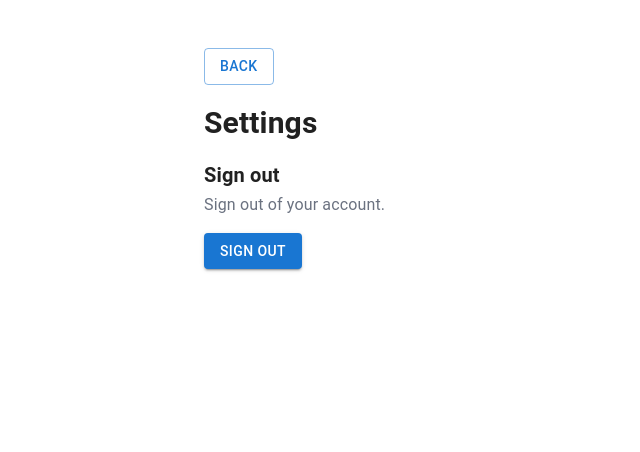
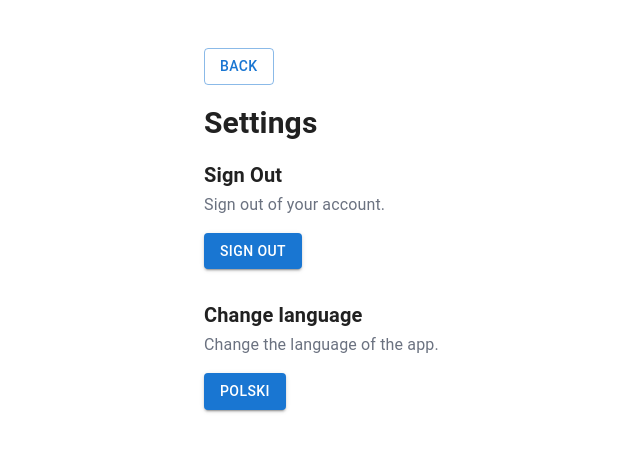
Before and after one commit to rejnowicz281/schedule, a React (Vite) app: page /settings in a window 1280 px wide. Shown: the top 452 px of the page, without its empty margins (14-654 px from the left). Built offline with nearby package versions, Linux system fonts and the light colour scheme; no server answers; sample sign-in values are in the browser's storage.

Commit message:
Implement localization

```diff
--- a/package.json
+++ b/package.json
@@ -22,9 +22,12 @@
         "@mui/x-date-pickers": "^5.0.15",
         "autoprefixer": "^10.4.20",
         "firebase": "^10.13.1",
+        "i18next": "^23.14.0",
+        "i18next-browser-languagedetector": "^8.0.0",
         "postcss": "^8.4.41",
         "react": "^18.3.1",
         "react-dom": "^18.3.1",
+        "react-i18next": "^15.0.1",
         "react-router-dom": "^6.26.1",
         "tailwindcss": "^3.4.10"
     },
--- a/src/components/auth/github-login-button.tsx
+++ b/src/components/auth/github-login-button.tsx
@@ -2,8 +2,11 @@ import { auth, db, githubProvider } from "@/utils/firebase";
 import { Button } from "@mui/material";
 import { signInWithPopup } from "firebase/auth";
 import { doc, getDoc, setDoc } from "firebase/firestore";
+import { useTranslation } from "react-i18next";
 
 export default function GithubLoginButton() {
+    const { t } = useTranslation();
+
     const handleGitHubLogin = async () => {
         try {
             const result = await signInWithPopup(auth, githubProvider);
@@ -25,7 +28,7 @@ export default function GithubLoginButton() {
 
     return (
         <Button variant="contained" onClick={handleGitHubLogin}>
-            Login with GitHub
+            {t("Login With Github")}
         </Button>
     );
 }
--- a/src/components/auth/sign-out-button.tsx
+++ b/src/components/auth/sign-out-button.tsx
@@ -1,10 +1,13 @@
 import { auth } from "@/utils/firebase";
 import { Button } from "@mui/material";
+import { useTranslation } from "react-i18next";
 
 export default function SignOutButton() {
+    const { t } = useTranslation();
+
     return (
         <Button variant="contained" onClick={() => auth.signOut()}>
-            Sign Out
+            {t("Sign Out")}
         </Button>
     );
 }
--- a/src/components/calendar/custom-appointment-form/basic-layout/pinned-users-section/dialog.tsx
+++ b/src/components/calendar/custom-appointment-form/basic-layout/pinned-users-section/dialog.tsx
@@ -15,10 +15,13 @@ import {
 } from "@mui/material";
 import { collection, getDocs } from "firebase/firestore";
 import { useEffect, useState } from "react";
+import { useTranslation } from "react-i18next";
 import { PinnedUsersProps } from ".";
 
 export default function PinnedUsersDialog({ pinnedUsers, onPinnedUsersChange }: PinnedUsersProps) {
     const [open, setOpen] = useState(false);
+    const { t } = useTranslation();
+
     const [users, setUsers] = useState<User[]>([]);
 
     useEffect(() => {
@@ -64,7 +67,7 @@ export default function PinnedUsersDialog({ pinnedUsers, onPinnedUsersChange }:
                 <SwapVert className="w-4 h-4" />
             </button>
             <Dialog onClose={onClose} open={open}>
-                <DialogTitle sx={{ pb: 0 }}>Pinned Users</DialogTitle>
+                <DialogTitle sx={{ pb: 0 }}>{t("Pinned Users")}</DialogTitle>
 
                 <List>
                     {users.map((user) => (
--- a/src/components/calendar/custom-appointment-form/basic-layout/pinned-users-section/index.tsx
+++ b/src/components/calendar/custom-appointment-form/basic-layout/pinned-users-section/index.tsx
@@ -1,6 +1,7 @@
 import { User } from "@/types/user";
 import { Avatar, Tooltip } from "@mui/material";
 import Typography from "@mui/material/Typography";
+import { useTranslation } from "react-i18next";
 import PinnedUsersDialog from "./dialog";
 
 export type PinnedUsersProps = {
@@ -10,6 +11,8 @@ export type PinnedUsersProps = {
 };
 
 export default function PinnedUsersSection({ readOnly, pinnedUsers, onPinnedUsersChange }: PinnedUsersProps) {
+    const { t } = useTranslation();
+
     return (
         <div>
             <div className="flex gap-2 items-center">
@@ -21,7 +24,7 @@ export default function PinnedUsersSection({ readOnly, pinnedUsers, onPinnedUser
                         paddingTop: "16px"
                     }}
                 >
-                    Pinned Users
+                    {t("Pinned Users")}
                 </Typography>
                 {!readOnly && <PinnedUsersDialog pinnedUsers={pinnedUsers} onPinnedUsersChange={onPinnedUsersChange} />}
             </div>
--- a/src/components/calendar/index.tsx
+++ b/src/components/calendar/index.tsx
@@ -17,6 +17,7 @@ import {
     WeekView
 } from "@devexpress/dx-react-scheduler-material-ui";
 import { Paper } from "@mui/material";
+import { useTranslation } from "react-i18next";
 import CustomAppointmentComponent from "./custom-appointment-component";
 import CustomAppointmentFormBasicLayout from "./custom-appointment-form/basic-layout";
 import CustomAppointmentTooltipContent from "./custom-appointment-tooltip/content";
@@ -26,34 +27,49 @@ import FilterSetter from "./filter-setter";
 export default function Calendar() {
     const calendarAppointments = useCalendarAppointments();
 
+    const { t, i18n } = useTranslation();
+
     if (!calendarAppointments) return null;
 
     const { appointments, onCommitChanges, editingAppointment, onEditingAppointmentChange, filters, setFilters } =
         calendarAppointments;
 
     return (
-        <div className="relative bg-red-300 flex-1 overflow-y-hidden">
+        <div className="flex-1 relative overflow-y-hidden">
             <Paper className="absolute inset-0">
                 <FilterSetter filters={filters} setFilters={setFilters} />
-                <Scheduler height="auto" data={appointments}>
+                <Scheduler firstDayOfWeek={1} locale={i18n.language} height="auto" data={appointments}>
                     <ViewState />
                     <EditingState
                         editingAppointment={editingAppointment}
                         onEditingAppointmentChange={onEditingAppointmentChange}
                         onCommitChanges={onCommitChanges}
                     />
-                    <WeekView />
-                    <DayView />
-                    <MonthView />
+                    <WeekView name={t("week-view")} displayName={t("Week")} />
+                    <DayView name={t("day-view")} displayName={t("Day")} />
+                    <MonthView name={t("month-view")} displayName={t("Month")} />
                     <Toolbar />
                     <DateNavigator />
-                    <TodayButton />
+                    <TodayButton
+                        messages={{
+                            today: t("Today")
+                        }}
+                    />
                     <ViewSwitcher />
-                    <AllDayPanel />
+                    <AllDayPanel messages={{ allDay: t("All Day") }} />
                     <EditRecurrenceMenu
                         layoutComponent={(props) =>
                             editingAppointment?.isReadOnly ? null : <EditRecurrenceMenu.Layout {...props} />
                         }
+                        messages={{
+                            current: t("This appointment"),
+                            currentAndFollowing: t("This and following appointments"),
+                            all: t("All appointments"),
+                            menuEditingTitle: t("Edit recurring appointment"),
+                            menuDeletingTitle: t("Delete recurring appointment"),
+                            cancelButton: t("Cancel"),
+                            commitButton: t("Ok")
+                        }}
                     />
                     <Appointments appointmentComponent={CustomAppointmentComponent} />
                     <DragDropProvider
@@ -73,6 +89,38 @@ export default function Calendar() {
                         showCloseButton
                     />
                     <AppointmentForm
+                        messages={{
+                            allDayLabel: t("All Day"),
+                            titleLabel: t("Title"),
+                            commitCommand: t("Save"),
+                            moreInformationLabel: t("More Information"),
+                            repeatLabel: t("Repeat"),
+                            notesLabel: t("Notes"),
+                            never: t("Never"),
+                            daily: t("Daily"),
+                            weekly: t("Weekly"),
+                            monthly: t("Monthly"),
+                            yearly: t("Yearly"),
+                            repeatEveryLabel: t("Repeat every"),
+                            daysLabel: t("day(s)"),
+                            endRepeatLabel: t("End repeat"),
+                            onLabel: t("On"),
+                            afterLabel: t("After"),
+                            occurrencesLabel: t("occurrence(s)"),
+                            weeksOnLabel: t("week(s) on:"),
+                            monthsLabel: t("month(s)"),
+                            ofEveryMonthLabel: t("of every month"),
+                            theLabel: t("The"),
+                            firstLabel: t("First"),
+                            secondLabel: t("Second"),
+                            thirdLabel: t("Third"),
+                            fourthLabel: t("Fourth"),
+                            lastLabel: t("Last"),
+                            yearsLabel: t("year(s)"),
+                            ofLabel: t("of"),
+                            everyLabel: t("Every"),
+                            detailsLabel: t("Details")
+                        }}
                         readOnly={editingAppointment?.isReadOnly}
                         basicLayoutComponent={CustomAppointmentFormBasicLayout}
                     />
--- /dev/null
+++ b/src/components/general/change-language-button.tsx
@@ -0,0 +1,12 @@
+import { Button } from "@mui/material";
+import { useTranslation } from "react-i18next";
+
+export default function ChangeLanguageButton() {
+    const { i18n } = useTranslation();
+
+    return (
+        <Button variant="contained" onClick={() => i18n.changeLanguage(i18n.language === "en" ? "pl" : "en")}>
+            {i18n.language === "en" ? "English" : "Polski"}
+        </Button>
+    );
+}
--- a/src/main.tsx
+++ b/src/main.tsx
@@ -4,6 +4,7 @@ import * as React from "react";
 import * as ReactDOM from "react-dom/client";
 import App from "./App";
 import "./index.css";
+import "./utils/i18n.ts";
 
 const rootElement = document.getElementById("root");
 const root = ReactDOM.createRoot(rootElement!);
--- a/src/pages/settings.tsx
+++ b/src/pages/settings.tsx
@@ -1,23 +1,36 @@
 import SignOutButton from "@/components/auth/sign-out-button";
+import ChangeLanguageButton from "@/components/general/change-language-button";
 import { Button } from "@mui/material";
+import { useTranslation } from "react-i18next";
 import { Link } from "react-router-dom";
 
 export default function SettingsPage() {
+    const { t } = useTranslation();
+
     return (
         <div className="flex-1 flex justify-center">
             <div className="py-12 px-7 max-w-[900px] w-full">
                 <Link to="/">
-                    <Button variant="outlined">Back</Button>
+                    <Button variant="outlined">{t("Back")}</Button>
                 </Link>
-                <h1 className="text-3xl font-semibold">Settings</h1>
+                <h1 className="text-3xl font-semibold">{t("Settings")}</h1>
 
                 <div className="flex flex-col gap-8">
                     <div className="flex flex-col gap-4 items-start">
                         <div className="flex flex-col gap-1">
-                            <h2 className="m-0 font-semibold text-xl">Sign out</h2>
-                            <p className="m-0 text-gray-500 dark:text-gray-400">Sign out of your account.</p>
+                            <h2 className="m-0 font-semibold text-xl">{t("Sign Out")}</h2>
+                            <p className="m-0 text-gray-500 dark:text-gray-400">{t("Sign out of your account.")}</p>
                         </div>
                         <SignOutButton />
+                    </div>
+                    <div className="flex flex-col gap-4 items-start">
+                        <div className="flex flex-col gap-1">
+                            <h2 className="m-0 font-semibold text-xl">{t("Change language")}</h2>
+                            <p className="m-0 text-gray-500 dark:text-gray-400">
+                                {t("Change the language of the app.")}
+                            </p>
+                        </div>
+                        <ChangeLanguageButton />
                     </div>
                 </div>
             </div>
--- /dev/null
+++ b/src/utils/i18n.ts
@@ -0,0 +1,75 @@
+import i18next from "i18next";
+import LanguageDetector from "i18next-browser-languagedetector";
+import { initReactI18next } from "react-i18next";
+
+i18next
+    .use(initReactI18next)
+    .use(LanguageDetector)
+    .init({
+        // @ts-ignore
+        debug: process.env.NODE_ENV === "development",
+        fallbackLng: "en",
+        resources: {
+            en: {
+                translation: {}
+            },
+            pl: {
+                translation: {
+                    Settings: "Ustawienia",
+                    "Login With Github": "Zaloguj się przez Github",
+                    Created: "Utworzone",
+                    Pinned: "Przypięte",
+                    "Sign Out": "Wyloguj się",
+                    "Sign out of your account.": "Wyloguj się z konta.",
+                    "Change language": "Zmień język",
+                    "Change the language of the app.": "Zmień język aplikacji.",
+                    Back: "Wróć",
+                    Today: "Dzisiaj",
+                    "All Day": "Cały dzień",
+                    "This appointment": "To spotkanie",
+                    "This and following appointments": "To i kolejne spotkania",
+                    "All appointments": "Wszystkie spotkania",
+                    "Edit recurring appointment": "Edytuj powtarzające się spotkanie",
+                    "Delete recurring appointment": "Usuń powtarzające się spotkanie",
+                    Cancel: "Anuluj",
+                    Ok: "Ok",
+                    Save: "Zapisz",
+                    Repeat: "Powtarzaj",
+                    "More Information": "Więcej informacji",
+                    Title: "Tytuł",
+                    Notes: "Notatki",
+                    Never: "Nigdy",
+                    Daily: "Codziennie",
+                    Weekly: "Co tydzień",
+                    Monthly: "Co miesiąc",
+                    Yearly: "Co rok",
+                    "Repeat every": "Powtarzaj co",
+                    "day(s)": "dzień/dni",
+                    "End repeat": "Zakończ powtarzanie",
+                    On: "Po",
+                    After: "Po",
+                    "occurrence(s)": "wystąpieniu/wystąpieniach",
+                    "week(s) on:": "tydzień/tygodnie w:",
+                    "month(s)": "miesiąc/miesiące",
+                    "of every month": "każdego msc.",
+                    The: "W",
+                    First: "Pierwszy",
+                    Second: "Drugi",
+                    Third: "Trzeci",
+                    Fourth: "Czwarty",
+                    Last: "Ostatni",
+                    "year(s)": "rok/lata",
+                    of: "z",
+                    Every: "Co",
+                    Details: "Szczegóły",
+                    "Pinned Users": "Przypięci użytkownicy",
+                    "week-view": "widok-tygodniowy",
+                    "day-view": "widok-dzienny",
+                    "month-view": "widok-miesięczny",
+                    Week: "Tydzień",
+                    Day: "Dzień",
+                    Month: "Miesiąc"
+                }
+            }
+        }
+    });
```
Also changed, not shown: src/components/calendar/filter-setter.tsx (+5 -2 lines), src/pages/home.tsx (+5 -4 lines), 1 other file (tests, documents, lock files or other folders).
